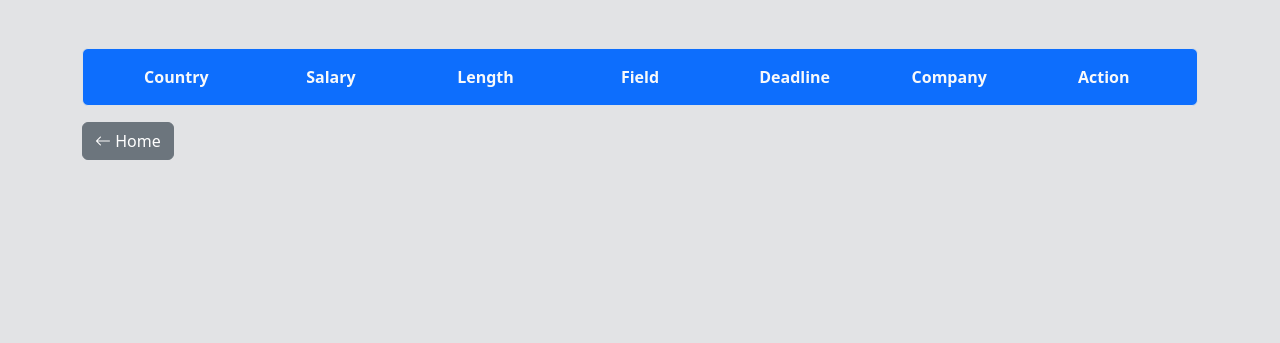
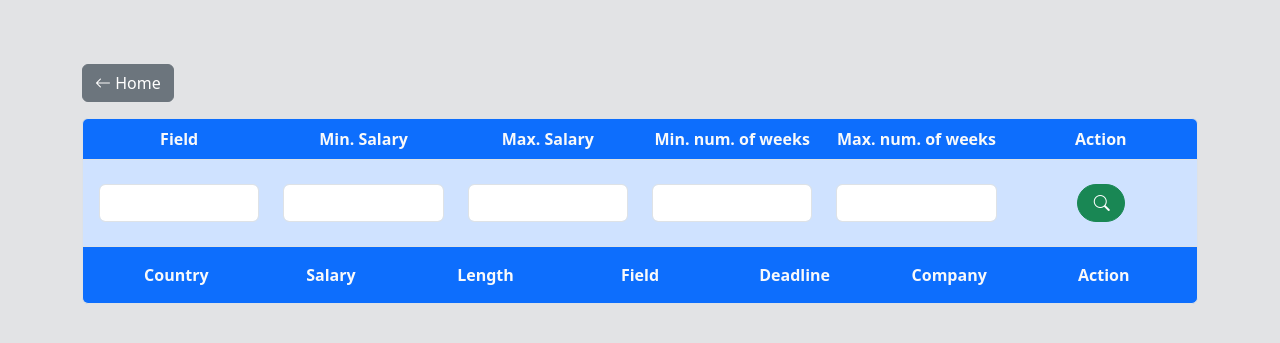
Before and after one commit to kasap-ot/thesis-project, a FastAPI app: template templates/offers.html in a window 1280 px wide. Shown: the part 46-389 px from the top of the page. Run offline with FastAPI, Linux system fonts and the light colour scheme; the template is opened without the code that fills it, so the values that code supplies are empty; parts of the project's set-up code (start-up, migrations or seed data) failed here and were passed over.

Commit message:
Implement offer-filtering

```diff
--- a/src/controllers.py
+++ b/src/controllers.py
@@ -204,8 +204,10 @@ async def offers_get_controller(
         parameters: list = [min_num_weeks, max_num_weeks, min_salary, max_salary]
 
         if field is not None:
-            sql += " AND field = %s"
+            sql += " AND o.field = %s"
             parameters.append(field)
+
+        print(parameters)
 
         await cur.execute(sql, parameters)
         records = await cur.fetchall()
--- a/templates/offers.html
+++ b/templates/offers.html
@@ -2,8 +2,45 @@
 
 {% block content %}
 
+<button class="btn btn-secondary my-3" id="home-btn">
+  <i class="bi bi-arrow-left"></i> Home
+</button>
 
 <ul class="list-group">
+  <li class="list-group-item bg-primary text-light fw-bold">
+    <div class="row text-center">
+      <label class="col">Field</label>
+      <label class="col">Min. Salary</label>
+      <label class="col">Max. Salary</label>
+      <label class="col">Min. num. of weeks</label>
+      <label class="col">Max. num. of weeks</label>
+      <label class="col">Action</label>
+    </div>
+  </li>
+  <li class="list-group-item bg-primary-subtle">
+    <div class="row text-center py-3">
+      <div class="col form-group">
+        <input type="text" class="form-control" id="field-search">
+      </div>
+      <div class="col form-group">
+        <input type="number" class="form-control" id="min-salary-search">
+      </div>
+      <div class="col form-group">
+        <input type="number" class="form-control" id="max-salary-search">
+      </div>
+      <div class="col form-group">
+        <input type="number" class="form-control" id="min-num-weeks-search">
+      </div>
+      <div class="col form-group">
+        <input type="number" class="form-control" id="max-num-weeks-search">
+      </div>
+      <div class="col">
+        <button class="btn btn-success rounded-pill px-3" id="search-btn" style="width: 30%;">
+          <i class="bi bi-search"></i>
+        </button>
+      </div>
+    </div>
+  </li>
   <li class="list-group-item bg-primary text-light fw-bold">
     <div class="container text-center">
       <div class="row py-2">
@@ -38,10 +75,6 @@
 </ul>
 
 <div class="d-flex justify-content-between">
-
-  <button class="btn btn-secondary my-3" id="home-btn">
-    <i class="bi bi-arrow-left"></i> Home
-  </button>
 
   {% if current_user.university %}
 
@@ -82,6 +115,25 @@
       await access(`/offers/${offerId}`, 'GET');
     });
   });
+
+  document.getElementById("search-btn").addEventListener("click", async (event) => {
+    event.preventDefault()
+
+    const field = document.getElementById("field-search").value
+    const minSalary = document.getElementById("min-salary-search").value
+    const maxSalary = document.getElementById("max-salary-search").value
+    const minNumWeeks = document.getElementById("min-num-weeks-search").value
+    const maxNumWeeks = document.getElementById("max-num-weeks-search").value
+
+    let targetUrl = "/offers?"
+    if (field != "") targetUrl += `field=${field}&`
+    if (minSalary != "") targetUrl += `min_salary=${minSalary}&`
+    if (maxSalary != "") targetUrl += `max_salary=${maxSalary}&`
+    if (minNumWeeks != "") targetUrl += `min_num_weeks=${minNumWeeks}&`
+    if (maxNumWeeks != "") targetUrl += `max_num_weeks=${maxNumWeeks}&`
+
+    await access(targetUrl, "GET")
+  })
 </script>
 
 {% endblock %}
```
